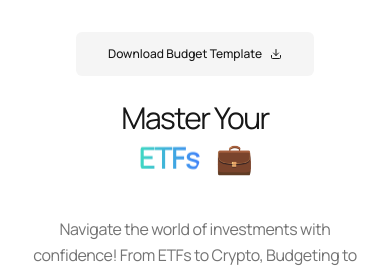
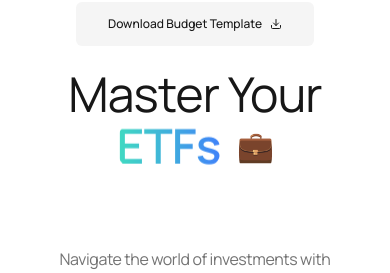
Before and after one commit to Olayinkalawal/wealthmotleylandingpage, a Next.js app: page / in a window 390 px wide. Shown: the part 235-508 px from the top of the page. Built offline with nearby package versions, Linux system fonts and the light colour scheme.

Commit message:
feat: Increase mobile text sizes for hero section

```diff
--- a/src/components/ui/animated-hero.tsx
+++ b/src/components/ui/animated-hero.tsx
@@ -16,23 +16,23 @@ export function Hero() {
     { text: "Future", preEmoji: "🔥    ", postEmoji: "    🔥" }
   ].map(({ text, emoji, preEmoji, postEmoji }) => (
     <div key={text} className="flex items-center gap-4">
-      {preEmoji && <span>{preEmoji}</span>}
+      {preEmoji && <span className="text-3xl sm:text-3xl md:text-4xl">{preEmoji}</span>}
       <GradientText
         colors={["#40ffaa", "#4079ff", "#40ffaa"]}
         animationSpeed={3}
-        className="font-semibold"
+        className="font-semibold text-5xl sm:text-6xl md:text-7xl lg:text-8xl"
       >
         {text}
       </GradientText>
-      {emoji && <span>{emoji}</span>}
-      {postEmoji && <span>{postEmoji}</span>}
+      {emoji && <span className="text-3xl sm:text-3xl md:text-4xl">{emoji}</span>}
+      {postEmoji && <span className="text-3xl sm:text-3xl md:text-4xl">{postEmoji}</span>}
     </div>
   ));
 
   return (
     <div className="w-full min-h-screen flex items-center justify-center">
       <div className="container mx-auto px-4 md:px-6">
-        <div className="flex gap-6 md:gap-8 py-10 md:py-20 lg:py-32 items-center justify-center flex-col">
+        <div className="flex gap-6 md:gap-8 py-6 md:py-20 lg:py-32 items-center justify-center flex-col">
           <div>
             <Link href="https://selar.co/az24" target="_blank" rel="noopener noreferrer">
               <Button variant="secondary" size="lg" className="gap-2 md:gap-4 text-xs sm:text-sm h-11">
@@ -41,13 +41,13 @@ export function Hero() {
             </Link>
           </div>
           <div className="flex gap-3 md:gap-4 flex-col">
-            <h1 className="text-3xl sm:text-5xl md:text-7xl lg:text-8xl max-w-xl md:max-w-3xl tracking-tighter text-center font-regular">
-              <span className="text-primary block mb-1 md:mb-2">Master Your</span>
+            <h1 className="tracking-tighter text-center font-regular">
+              <span className="text-primary block mb-1 md:mb-2 text-5xl sm:text-6xl md:text-7xl lg:text-8xl">Master Your</span>
               <LayoutGroup>
                 <motion.span layout className="flex justify-center">
                   <TextRotate
                     texts={financialTerms}
-                    mainClassName="overflow-hidden h-16 sm:h-20 md:h-24 lg:h-32 font-semibold"
+                    mainClassName="overflow-hidden h-28 sm:h-32 md:h-36 lg:h-40 font-semibold"
                     rotationInterval={2000}
                     transition={{ type: "spring", damping: 30, stiffness: 400 }}
                   />
```
